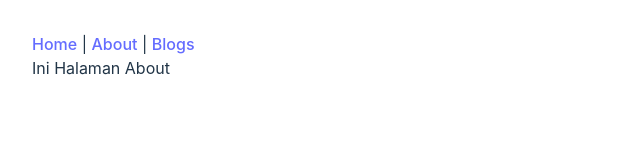
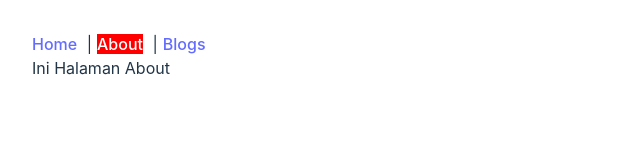
Before and after one commit to Safarqwerty/fundamental-react, a React (Vite) app: page /about in a window 1280 px wide. Shown: the top 160 px of the page, without its empty margins (0-640 px from the left). Built offline with nearby package versions, Linux system fonts and the light colour scheme.

Commit message:
Dynamic Style untuk NavLink

```diff
--- a/src/components/ErrorPage.jsx
+++ b/src/components/ErrorPage.jsx
@@ -1,9 +1,10 @@
+/* eslint-disable no-unused-vars */
 import { useRouteError } from "react-router-dom";
 
 function ErrorPage () {
     const error = useRouteError();
 
-    return <div>Error Gess!!!</div>
+    return <div>Error Gess!!!{error}</div>
 }
 
 export default ErrorPage;
--- a/src/layouts/RootLayout.jsx
+++ b/src/layouts/RootLayout.jsx
@@ -1,9 +1,40 @@
-import { Link, Outlet } from "react-router-dom";
+import { NavLink, Outlet } from "react-router-dom";
+import "../styles/index.css"
 
 function RootLayout () {
     return (
         <>
-            <Link to="/">Home</Link> | <Link to="/about">About</Link> | <Link to="/blog">Blogs</Link>
+            <NavLink
+                className={({ isActive, isPending }) =>
+                    isActive ? "active" : isPending ? "pending" : ""
+                }
+                style={{
+                    marginRight: "5px"
+                }}
+                to="/"
+                >Home
+            </NavLink> |
+            <NavLink
+                className={({ isActive, isPending }) =>
+                    isActive ? "active" : isPending ? "pending" : ""
+                }
+                style={{
+                    marginLeft: "5px",
+                    marginRight: "5px"
+                }}
+                to="/about"
+                >About
+            </NavLink> |
+            <NavLink
+                className={({ isActive, isPending }) =>
+                    isActive ? "active" : isPending ? "pending" : ""
+                }
+                style={{
+                    marginLeft: "5px"
+                }}
+                to="/blog"
+                >Blogs
+            </NavLink>
             <Outlet />
         </>
     )
--- /dev/null
+++ b/src/styles/index.css
@@ -0,0 +1,4 @@
+.active {
+    background-color: red;
+    color: white;
+}
```
